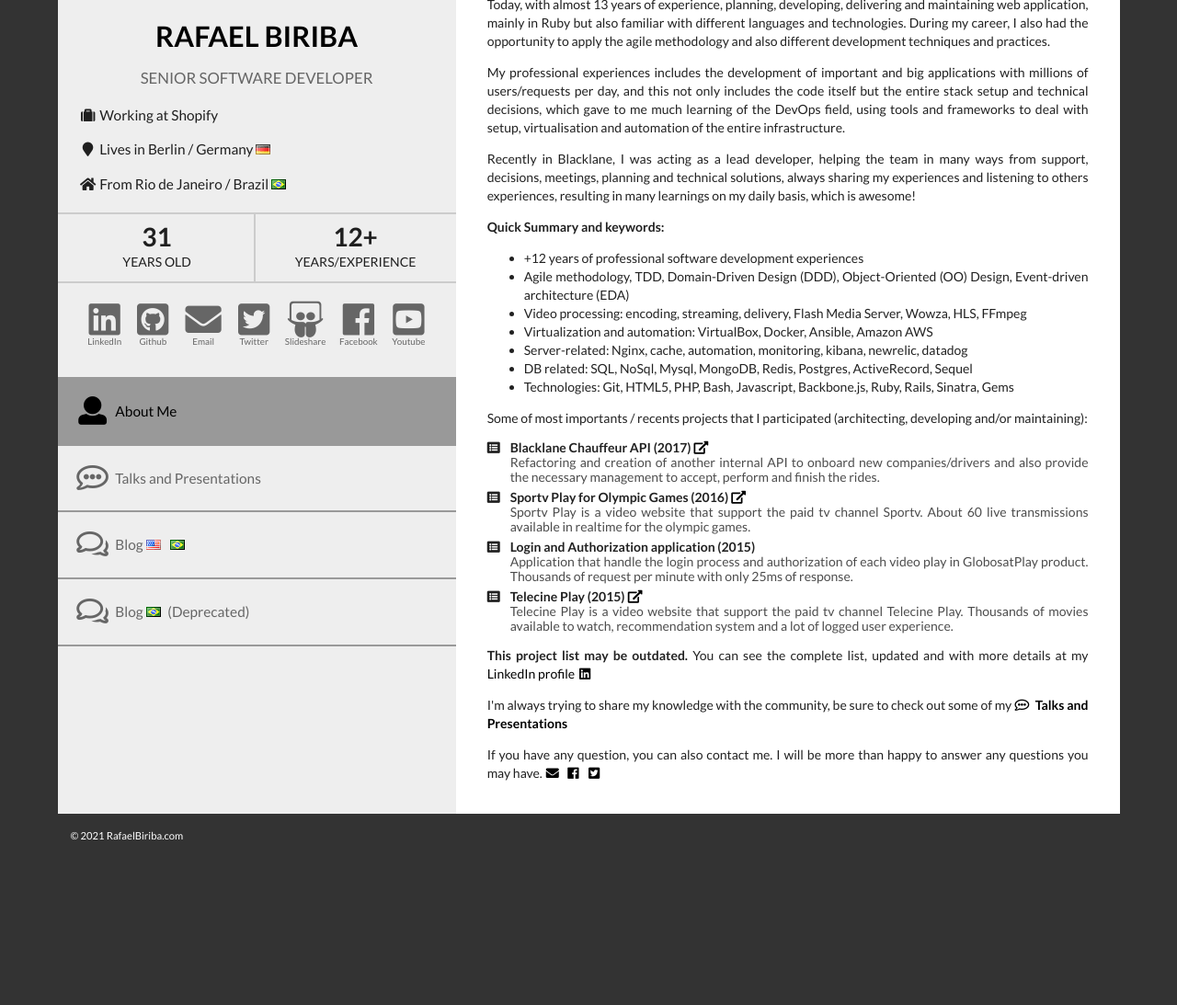
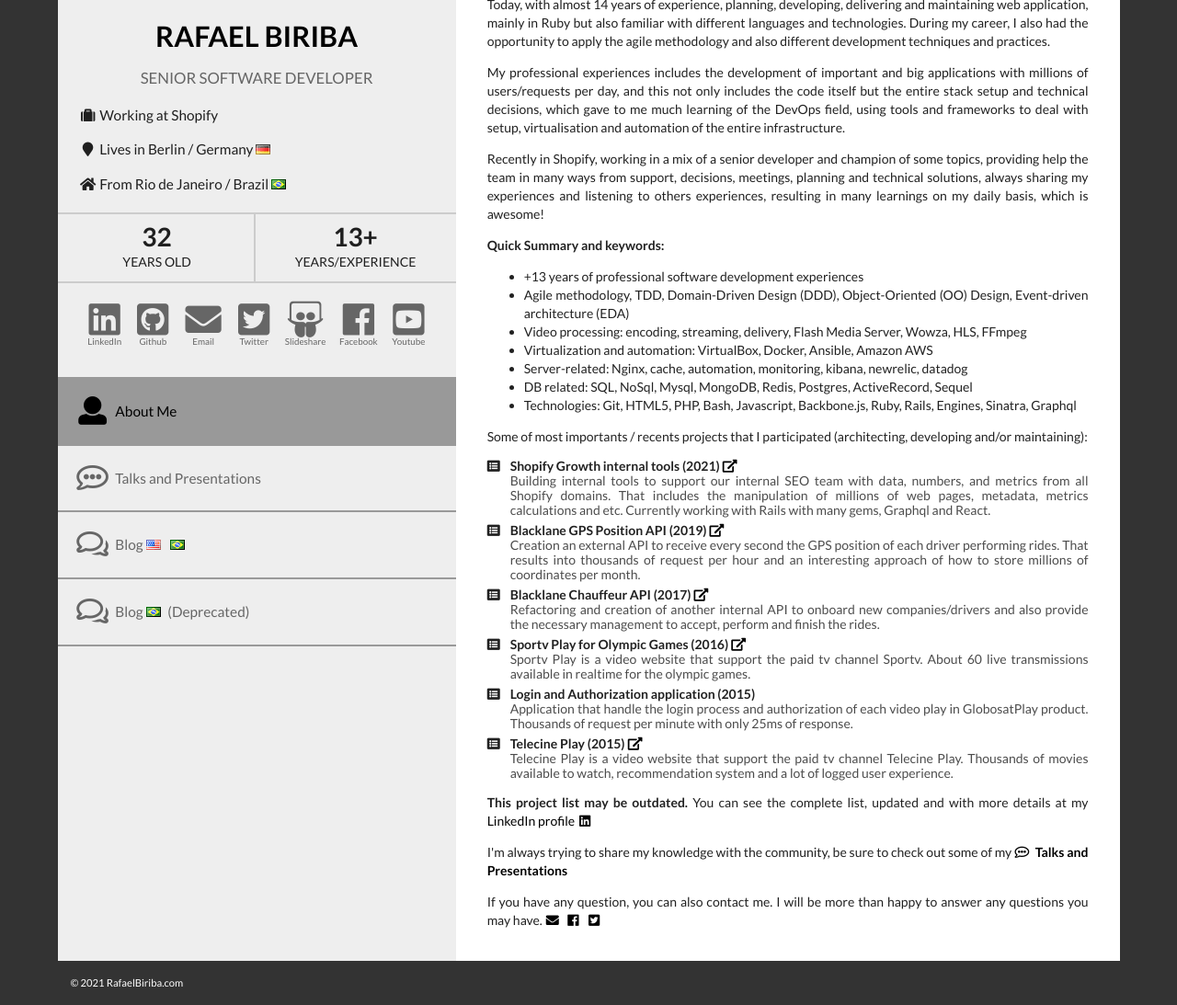
Before and after one commit to rafaelbiriba/rafaelbiriba-about-me, a Jekyll site: the page built from index.html, in a window 1280 px wide, cut to the strip 346-1439 px from the top of the page. Shown: the whole strip at 92% size. Built offline with Jekyll 4.4.1, drawn with Linux system fonts in a browser that asks for light colours; before the commit the page ends 1279 px from its top, so only the background shows below that.

Commit message:
Updating readme

```diff
--- a/_includes/header.html
+++ b/_includes/header.html
@@ -8,8 +8,8 @@
     <p><i class="home icon"></i>From Rio de Janeiro / Brazil <i class="br flag"></i></p>
   </div>
   <div class="info">
-    <p class="age"><span><b class="current_age_years">31</b> years old</span></p>
-    <p class="experience"><b class="current_experience_years">12+</b> years/experience</p>
+    <p class="age"><span><b class="current_age_years">32</b> years old</span></p>
+    <p class="experience"><b class="current_experience_years">13+</b> years/experience</p>
   </div>
   <div class="contacts">
     <span>
--- a/index.html
+++ b/index.html
@@ -10,19 +10,19 @@
     <p><h3>I'm Rafael Biriba, a very passionate developer, who loves to learn and create new stuff, even in my free time. Professionally working with software development since 2008 but my true passion for coding started back them in 2004.</h3></p>
     <p>I've started learning programming languages (PHP and Javascript) on my own back in 2004 when I was still in school, doing some small websites for friends and local stores. I love the idea of "if you have to do twice, automate it!”. I got so excited by creating new stuff that I decided to study this subject at the university.</p>
     <p>Learn new stuff is never a problem, is the beauty of this area, the power that we have to create, to adapt and to build software that means something, motivated by the challenge of bringing the best experience for the user/customer.</p>
-    <p>Today, with almost <span class="almost_current_experience_years">13</span> years of experience, planning, developing, delivering and maintaining web application, mainly in Ruby but also familiar with different languages and technologies. During my career, I also had the opportunity to apply the agile methodology and also different development techniques and practices.</p>
+    <p>Today, with almost <span class="almost_current_experience_years">14</span> years of experience, planning, developing, delivering and maintaining web application, mainly in Ruby but also familiar with different languages and technologies. During my career, I also had the opportunity to apply the agile methodology and also different development techniques and practices.</p>
     <p>My professional experiences includes the development of important and big applications with millions of users/requests per day, and this not only includes the code itself but the entire stack setup and technical decisions, which gave to me much learning of the DevOps field, using tools and frameworks to deal with setup, virtualisation and automation of the entire infrastructure.</p>
-    <p>Recently in Blacklane, I was acting as a lead developer, helping the team in many ways from support, decisions, meetings, planning and technical solutions, always sharing my experiences and listening to others experiences, resulting in many learnings on my daily basis, which is awesome!</p>
+    <p>Recently in Shopify, working in a mix of a senior developer and champion of some topics, providing help the team in many ways from support, decisions, meetings, planning and technical solutions, always sharing my experiences and listening to others experiences, resulting in many learnings on my daily basis, which is awesome!</p>
 
     <p><strong>Quick Summary and keywords:</strong>
       <ul>
-        <li>+<span class="almost_current_experience_years">12</span> years of professional software development experiences</li>
+        <li>+<span class="almost_current_experience_years">13</span> years of professional software development experiences</li>
         <li>Agile methodology, TDD, Domain-Driven Design (DDD), Object-Oriented (OO) Design, Event-driven architecture (EDA)</li>
         <li>Video processing: encoding, streaming, delivery, Flash Media Server, Wowza, HLS, FFmpeg</li>
         <li>Virtualization and automation: VirtualBox, Docker, Ansible, Amazon AWS</li>
         <li>Server-related: Nginx, cache, automation, monitoring, kibana, newrelic, datadog</li>
         <li>DB related: SQL, NoSql, Mysql, MongoDB, Redis, Postgres, ActiveRecord, Sequel</li>
-        <li>Technologies: Git, HTML5, PHP, Bash, Javascript, Backbone.js, Ruby, Rails, Sinatra, Gems</li>
+        <li>Technologies: Git, HTML5, PHP, Bash, Javascript, Backbone.js, Ruby, Rails, Engines, Sinatra, Graphql</li>
       </ul>
     </p>
 
@@ -31,7 +31,21 @@
       <div class="item">
         <i class="browser icon"></i>
         <div class="content">
-          <div class="header">Blacklane Chauffeur API (2017) <a href="https://www.blacklane.com/en/partners" title="Blacklane" target="_blank" data-ga-click-event-category="About Me" data-ga-click-event-action="Projects" data-ga-click-event-detail="Blacklane"> <i class="external icon"></i></a></div>
+          <div class="header">Shopify Growth internal tools (2021) <a href="https://www.shopify.com" title="Shopify" target="_blank" data-ga-click-event-category="About Me" data-ga-click-event-action="Projects" data-ga-click-event-detail="Shopify"> <i class="external icon"></i></a></div>
+          <div class="description">Building internal tools to support our internal SEO team with data, numbers, and metrics from all Shopify domains. That includes the manipulation of millions of web pages, metadata, metrics calculations and etc. Currently working with Rails with many gems, Graphql and React.</div>
+        </div>
+      </div>
+      <div class="item">
+        <i class="browser icon"></i>
+        <div class="content">
+          <div class="header">Blacklane GPS Position API (2019) <a href="https://www.blacklane.com/" title="Blacklane" target="_blank" data-ga-click-event-category="About Me" data-ga-click-event-action="Projects" data-ga-click-event-detail="Blacklane"> <i class="external icon"></i></a></div>
+          <div class="description">Creation an external API to receive every second the GPS position of each driver performing rides. That results into thousands of request per hour and an interesting approach of how to store millions of coordinates per month.</div>
+        </div>
+      </div>
+      <div class="item">
+        <i class="browser icon"></i>
+        <div class="content">
+          <div class="header">Blacklane Chauffeur API (2017) <a href="https://www.blacklane.com/" title="Blacklane" target="_blank" data-ga-click-event-category="About Me" data-ga-click-event-action="Projects" data-ga-click-event-detail="Blacklane"> <i class="external icon"></i></a></div>
           <div class="description">Refactoring and creation of another internal API to onboard new companies/drivers and also provide the necessary management to accept, perform and finish the rides.</div>
         </div>
       </div>
```
